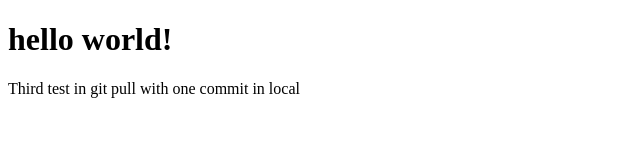
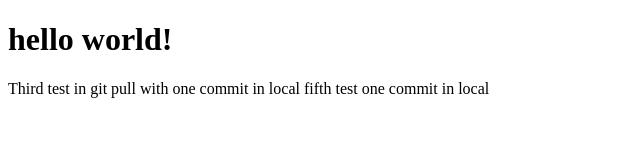
Before and after one commit to quendp/lessons, a plain HTML site: page testCommitAndPull.html in a window 1280 px wide. Shown: the whole page, without its empty margins (0-640 px from the left). Drawn offline with Linux system fonts and the light colour scheme.

Commit message:
5 test on one commit in local

```diff
--- a/testCommitAndPull.html
+++ b/testCommitAndPull.html
@@ -12,6 +12,7 @@
     </h1>
     <p>
         Third test in git pull with one commit in local
+        fifth test one commit in local
     </p>
 </body>
 </html>
```
